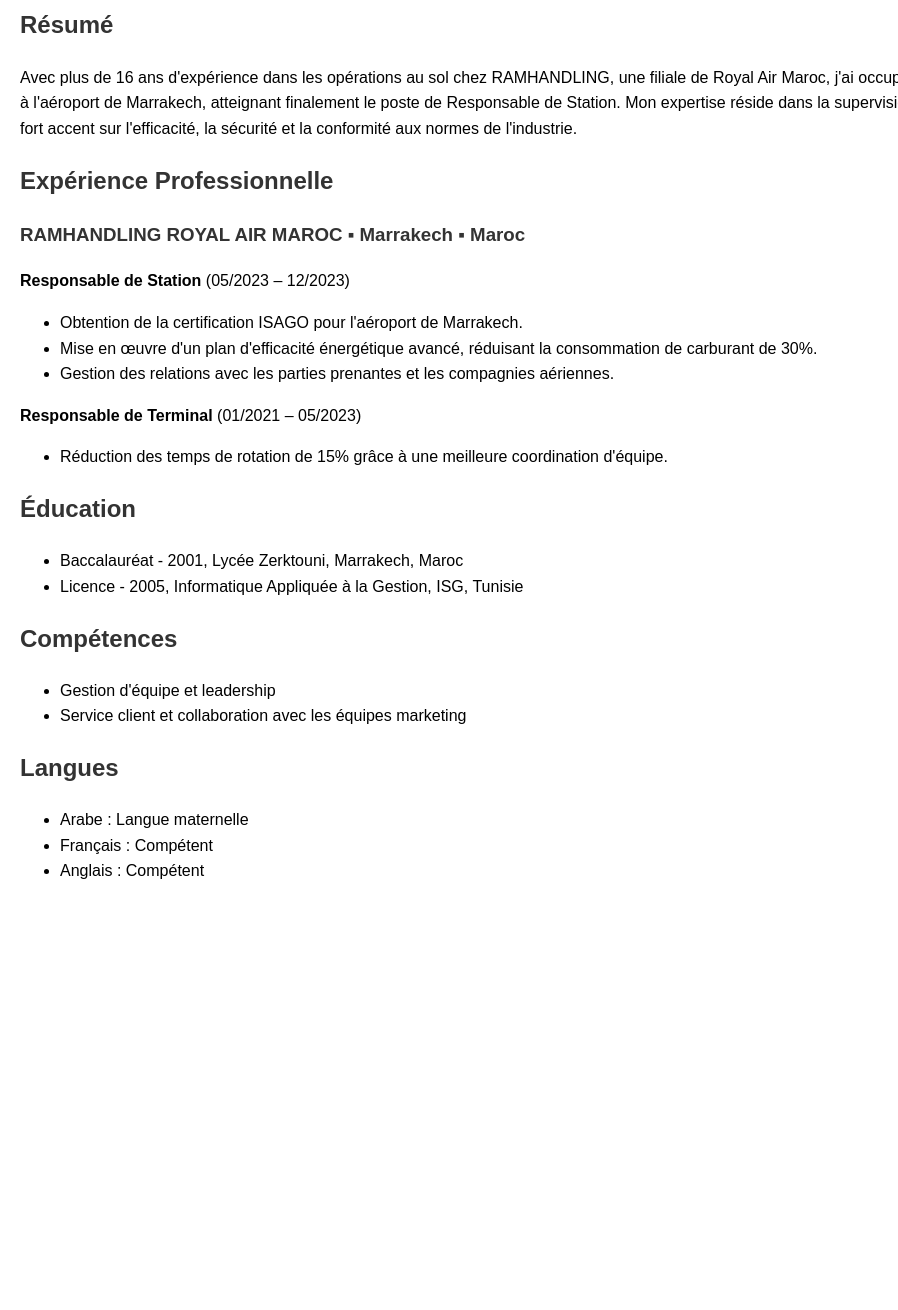
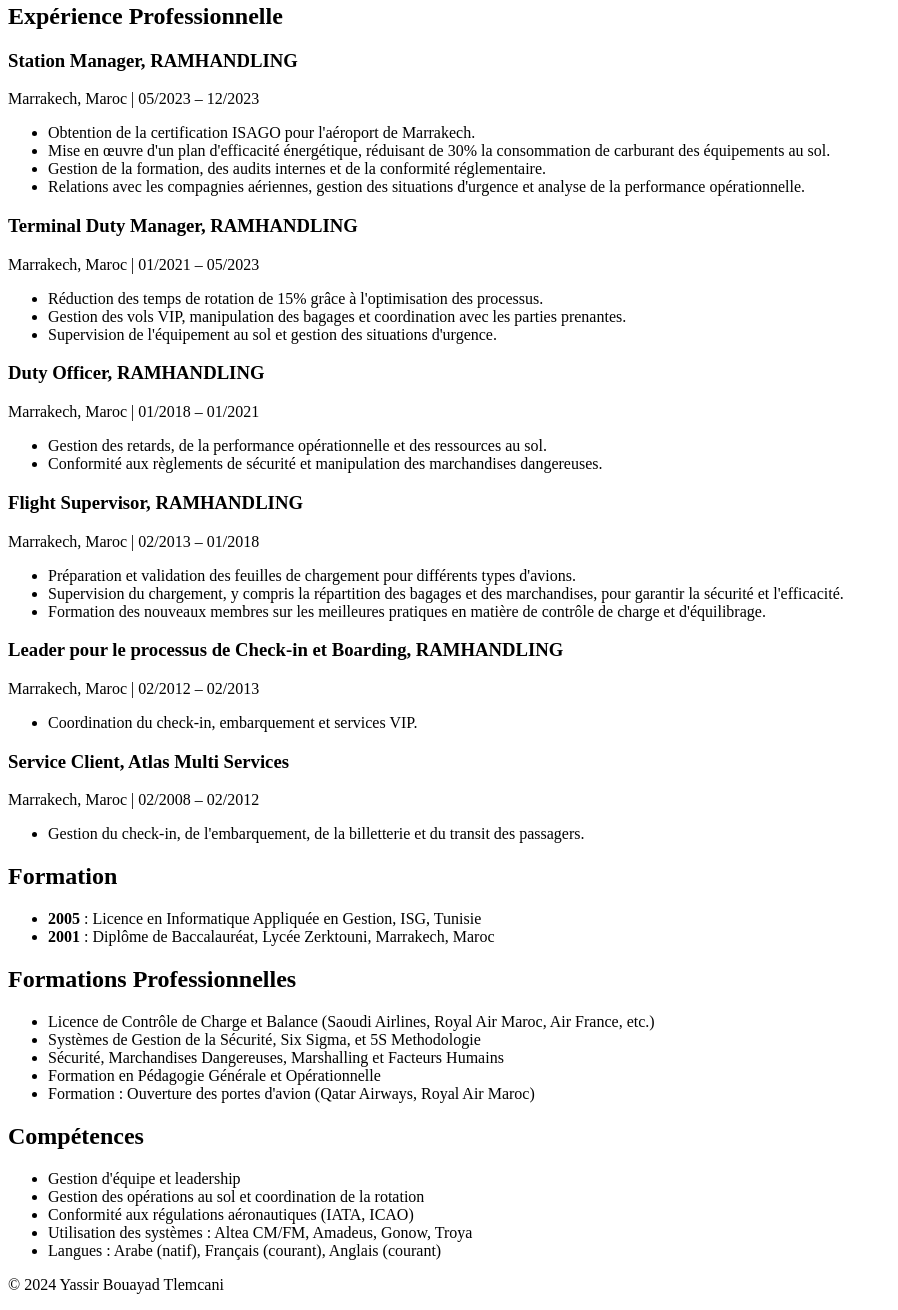
Before and after one commit to YASBYD/yassir-bouayad-tlemcani, a plain HTML site: page index.html in a window 1280 px wide. Shown: the part 270-1580 px from the top of the page, without its empty margins (0-898 px from the left). Before the commit the page ends 1174 px from the top, so only its background shows below. Drawn offline with Linux system fonts and the light colour scheme.

Commit message:
index.html

```diff
--- a/index.html
+++ b/index.html
@@ -3,88 +3,100 @@
 <head>
     <meta charset="UTF-8">
     <meta name="viewport" content="width=device-width, initial-scale=1.0">
-    <title>CV de Yassir Bouayad Tlemcani</title>
-    <style>
-        body {
-            font-family: Arial, sans-serif;
-            margin: 20px;
-            line-height: 1.6;
-        }
-        h1, h2, h3 {
-            color: #333;
-        }
-        h1 {
-            border-bottom: 2px solid #333;
-            padding-bottom: 10px;
-        }
-        .contact-info {
-            margin-bottom: 20px;
-        }
-        .section {
-            margin-bottom: 20px;
-        }
-    </style>
+    <title>Yassir Bouayad Tlemcani - CV</title>
 </head>
 <body>
+    <header>
+        <h1>Yassir Bouayad Tlemcani</h1>
+        <p>Valenzuela, Metro Manila, Philippines | +63 9988525707 | <a href="mailto:yassir.info@gmail.com">yassir.info@gmail.com</a></p>
+        <p><a href="https://www.linkedin.com/in/yassir-bouayad-tlemcani-15bb782a1">LinkedIn</a></p>
+    </header>
 
-    <h1>Yassir Bouayad Tlemcani</h1>
-    <div class="contact-info">
-        <p>Valenzuela, Metro Manila, Philippines</p>
-        <p>Téléphone : +63 9988525707</p>
-        <p>Email : <a href="mailto:yassir.info@gmail.com">yassir.info@gmail.com</a></p>
-        <p>LinkedIn : <a href="https://www.linkedin.com/in/yassir-bouayad-tlemcani-15bb782a1">linkedin.com/in/yassir-bouayad-tlemcani-15bb782a1</a></p>
-    </div>
+    <section id="summary">
+        <h2>Résumé</h2>
+        <p>Professionnel avec plus de 16 ans d'expérience dans les opérations au sol, principalement avec RAMHANDLING, une filiale de Royal Air Maroc. J'ai également travaillé avec Qatar Airways et Air France en tant que Superviseur de Vol, et je suis certifié ISAGO et formateur agréé par la DAC. Mes compétences incluent la gestion des équipes, la conformité avec les normes de sécurité et la gestion de projets stratégiques pour améliorer l'efficacité opérationnelle.</p>
+    </section>
 
-    <div class="section">
-        <h2>Résumé</h2>
-        <p>Avec plus de 16 ans d'expérience dans les opérations au sol chez RAMHANDLING, une filiale de Royal Air Maroc, j'ai occupé divers postes au sein de différents départements à l'aéroport de Marrakech, atteignant finalement le poste de Responsable de Station. Mon expertise réside dans la supervision et l'optimisation des opérations au sol avec un fort accent sur l'efficacité, la sécurité et la conformité aux normes de l'industrie.</p>
-    </div>
+    <section id="experience">
+        <h2>Expérience Professionnelle</h2>
 
-    <div class="section">
-        <h2>Expérience Professionnelle</h2>
-        <h3>RAMHANDLING ROYAL AIR MAROC ▪ Marrakech ▪ Maroc</h3>
-        <p><strong>Responsable de Station</strong> (05/2023 – 12/2023)</p>
+        <h3>Station Manager, RAMHANDLING</h3>
+        <p>Marrakech, Maroc | 05/2023 – 12/2023</p>
         <ul>
             <li>Obtention de la certification ISAGO pour l'aéroport de Marrakech.</li>
-            <li>Mise en œuvre d'un plan d'efficacité énergétique avancé, réduisant la consommation de carburant de 30%.</li>
-            <li>Gestion des relations avec les parties prenantes et les compagnies aériennes.</li>
-            <!-- Add more bullet points as needed -->
+            <li>Mise en œuvre d'un plan d'efficacité énergétique, réduisant de 30% la consommation de carburant des équipements au sol.</li>
+            <li>Gestion de la formation, des audits internes et de la conformité réglementaire.</li>
+            <li>Relations avec les compagnies aériennes, gestion des situations d'urgence et analyse de la performance opérationnelle.</li>
         </ul>
 
-        <p><strong>Responsable de Terminal</strong> (01/2021 – 05/2023)</p>
+        <h3>Terminal Duty Manager, RAMHANDLING</h3>
+        <p>Marrakech, Maroc | 01/2021 – 05/2023</p>
         <ul>
-            <li>Réduction des temps de rotation de 15% grâce à une meilleure coordination d'équipe.</li>
-            <!-- Add more bullet points as needed -->
+            <li>Réduction des temps de rotation de 15% grâce à l'optimisation des processus.</li>
+            <li>Gestion des vols VIP, manipulation des bagages et coordination avec les parties prenantes.</li>
+            <li>Supervision de l'équipement au sol et gestion des situations d'urgence.</li>
         </ul>
 
-        <!-- Repeat for other positions -->
-    </div>
+        <h3>Duty Officer, RAMHANDLING</h3>
+        <p>Marrakech, Maroc | 01/2018 – 01/2021</p>
+        <ul>
+            <li>Gestion des retards, de la performance opérationnelle et des ressources au sol.</li>
+            <li>Conformité aux règlements de sécurité et manipulation des marchandises dangereuses.</li>
+        </ul>
 
-    <div class="section">
-        <h2>Éducation</h2>
+        <h3>Flight Supervisor, RAMHANDLING</h3>
+        <p>Marrakech, Maroc | 02/2013 – 01/2018</p>
         <ul>
-            <li>Baccalauréat - 2001, Lycée Zerktouni, Marrakech, Maroc</li>
-            <li>Licence - 2005, Informatique Appliquée à la Gestion, ISG, Tunisie</li>
+            <li>Préparation et validation des feuilles de chargement pour différents types d'avions.</li>
+            <li>Supervision du chargement, y compris la répartition des bagages et des marchandises, pour garantir la sécurité et l'efficacité.</li>
+            <li>Formation des nouveaux membres sur les meilleures pratiques en matière de contrôle de charge et d'équilibrage.</li>
         </ul>
-    </div>
 
-    <div class="section">
+        <h3>Leader pour le processus de Check-in et Boarding, RAMHANDLING</h3>
+        <p>Marrakech, Maroc | 02/2012 – 02/2013</p>
+        <ul>
+            <li>Coordination du check-in, embarquement et services VIP.</li>
+        </ul>
+
+        <h3>Service Client, Atlas Multi Services</h3>
+        <p>Marrakech, Maroc | 02/2008 – 02/2012</p>
+        <ul>
+            <li>Gestion du check-in, de l'embarquement, de la billetterie et du transit des passagers.</li>
+        </ul>
+    </section>
+
+    <section id="education">
+        <h2>Formation</h2>
+        <ul>
+            <li><strong>2005</strong> : Licence en Informatique Appliquée en Gestion, ISG, Tunisie</li>
+            <li><strong>2001</strong> : Diplôme de Baccalauréat, Lycée Zerktouni, Marrakech, Maroc</li>
+        </ul>
+    </section>
+
+    <section id="training">
+        <h2>Formations Professionnelles</h2>
+        <ul>
+            <li>Licence de Contrôle de Charge et Balance (Saoudi Airlines, Royal Air Maroc, Air France, etc.)</li>
+            <li>Systèmes de Gestion de la Sécurité, Six Sigma, et 5S Methodologie</li>
+            <li>Sécurité, Marchandises Dangereuses, Marshalling et Facteurs Humains</li>
+            <li>Formation en Pédagogie Générale et Opérationnelle</li>
+            <li>Formation : Ouverture des portes d'avion (Qatar Airways, Royal Air Maroc)</li>
+        </ul>
+    </section>
+
+    <section id="skills">
         <h2>Compétences</h2>
         <ul>
             <li>Gestion d'équipe et leadership</li>
-            <li>Service client et collaboration avec les équipes marketing</li>
-            <!-- Add more skills as needed -->
+            <li>Gestion des opérations au sol et coordination de la rotation</li>
+            <li>Conformité aux régulations aéronautiques (IATA, ICAO)</li>
+            <li>Utilisation des systèmes : Altea CM/FM, Amadeus, Gonow, Troya</li>
+            <li>Langues : Arabe (natif), Français (courant), Anglais (courant)</li>
         </ul>
-    </div>
+    </section>
 
-    <div class="section">
-        <h2>Langues</h2>
-        <ul>
-            <li>Arabe : Langue maternelle</li>
-            <li>Français : Compétent</li>
-            <li>Anglais : Compétent</li>
-        </ul>
-    </div>
-
+    <footer>
+        <p>&copy; 2024 Yassir Bouayad Tlemcani</p>
+    </footer>
 </body>
 </html>
```
